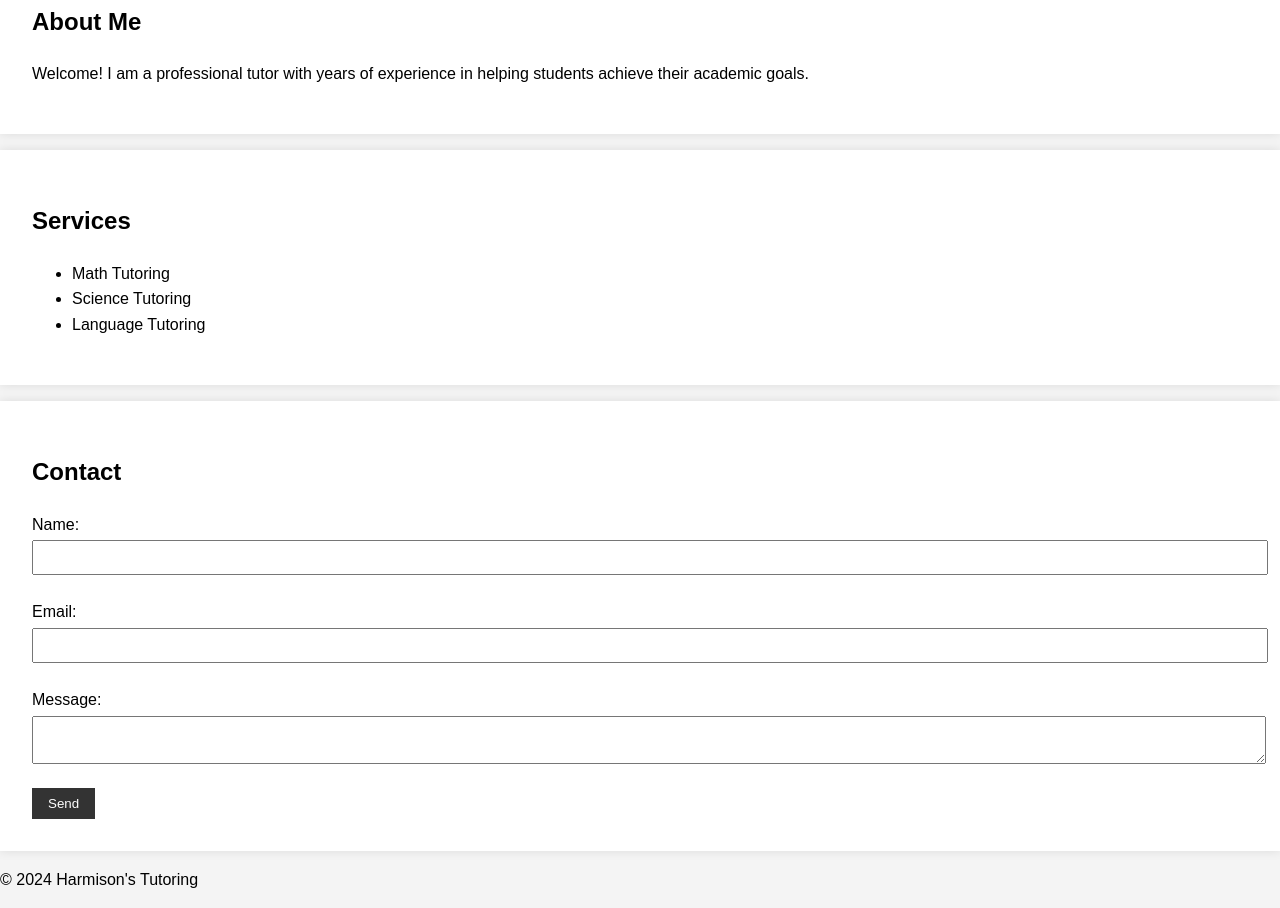
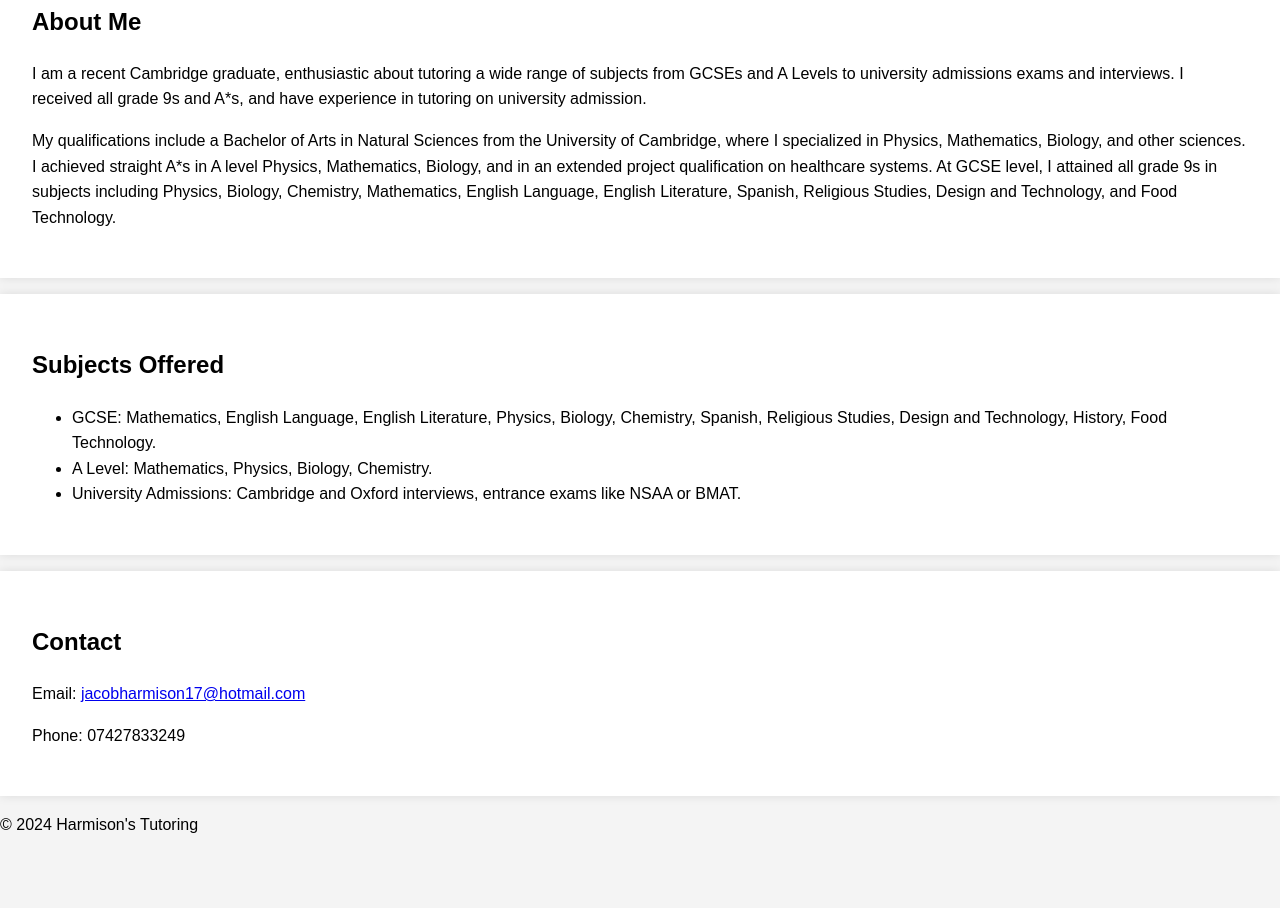
Before and after one commit to jacobharmison1/harmisonstutoring.github.io, a plain HTML site: page index.html in a window 1280 px wide. Shown: the part 233-1141 px from the top of the page. After the commit the page ends 1087 px from the top, so only its background shows below. Drawn offline with Linux system fonts and the light colour scheme.

Commit message:
Update_v2

```diff
--- a/index.html
+++ b/index.html
@@ -20,32 +20,23 @@
 
     <section id="about">
         <h2>About Me</h2>
-        <p>Welcome! I am a professional tutor with years of experience in helping students achieve their academic goals.</p>
+        <p>I am a recent Cambridge graduate, enthusiastic about tutoring a wide range of subjects from GCSEs and A Levels to university admissions exams and interviews. I received all grade 9s and A*s, and have experience in tutoring on university admission.</p>
+        <p>My qualifications include a Bachelor of Arts in Natural Sciences from the University of Cambridge, where I specialized in Physics, Mathematics, Biology, and other sciences. I achieved straight A*s in A level Physics, Mathematics, Biology, and in an extended project qualification on healthcare systems. At GCSE level, I attained all grade 9s in subjects including Physics, Biology, Chemistry, Mathematics, English Language, English Literature, Spanish, Religious Studies, Design and Technology, and Food Technology.</p>
     </section>
 
     <section id="services">
-        <h2>Services</h2>
+        <h2>Subjects Offered</h2>
         <ul>
-            <li>Math Tutoring</li>
-            <li>Science Tutoring</li>
-            <li>Language Tutoring</li>
+            <li>GCSE: Mathematics, English Language, English Literature, Physics, Biology, Chemistry, Spanish, Religious Studies, Design and Technology, History, Food Technology.</li>
+            <li>A Level: Mathematics, Physics, Biology, Chemistry.</li>
+            <li>University Admissions: Cambridge and Oxford interviews, entrance exams like NSAA or BMAT.</li>
         </ul>
     </section>
 
     <section id="contact">
         <h2>Contact</h2>
-        <form id="contact-form">
-            <label for="name">Name:</label>
-            <input type="text" id="name" name="name" required>
-
-            <label for="email">Email:</label>
-            <input type="email" id="email" name="email" required>
-
-            <label for="message">Message:</label>
-            <textarea id="message" name="message" required></textarea>
-
-            <button type="submit">Send</button>
-        </form>
+        <p>Email: <a href="mailto:jacobharmison17@hotmail.com">jacobharmison17@hotmail.com</a></p>
+        <p>Phone: 07427833249</p>
     </section>
 
     <footer>
```
